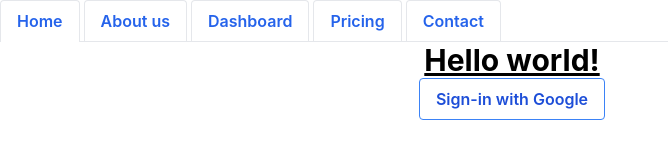
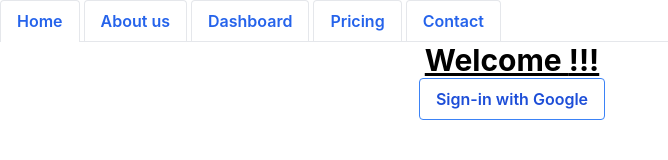
Before and after one commit to musayuksel/react-firebase-tailwind, a React (Create React App) app: page / in a window 1280 px wide. Shown: the top 160 px of the page, without its empty margins (0-668 px from the left). Built offline with nearby package versions, Linux system fonts and the light colour scheme; no server answers.

Commit message:
feat:Add subitting state for home

```diff
--- a/src/components/Home.js
+++ b/src/components/Home.js
@@ -5,27 +5,35 @@ import { useNavigate } from "react-router-dom";
 export default function Home({ user, setUser }) {
   const [name, setName] = useState("");
   const [income, setIncome] = useState(0);
+  const [isSubmitting, setIsSubmitting] = useState(false);
   const navigate = useNavigate();
   async function handleSubmit(e) {
     e.preventDefault();
+    setIsSubmitting(true);
     const postCollectionRef = collection(db, "user_forms");
     const result = await addDoc(postCollectionRef, {
       name,
       income: +income,
       author: { email: user.email, id: user.uid },
     });
+    if (result) {
+      setIsSubmitting(false);
       navigate("/dashboard");
+    }
   }
   return (
     <main className="App container">
-      <h1 className="text-3xl font-bold underline">Hello world!</h1>
+      <h1 className="text-3xl font-bold underline">
+        Welcome {user ? user.displayName : "!!!"}
+      </h1>
+      {!user ? (
         <button
           onClick={() => signInWithGoogle(setUser)}
           className="bg-transparent hover:bg-blue-500 text-blue-700 font-semibold hover:text-white py-2 px-4 border border-blue-500 hover:border-transparent rounded"
         >
           Sign-in with Google
         </button>
-      {user && (
+      ) : (
         <form onSubmit={handleSubmit} className="w-full max-w-lg">
           <label
             className="block uppercase tracking-wide text-gray-700 text-xs font-bold mb-2"
@@ -61,6 +69,7 @@ export default function Home({ user, setUser }) {
           <button
             className="bg-transparent hover:bg-blue-500 text-blue-700 font-semibold hover:text-white py-2 px-4 border border-blue-500 hover:border-transparent rounded"
             type="submit"
+            disabled={isSubmitting}
           >
             Submit
           </button>
```
Lines whose indentation alone changed are shown as unchanged.
